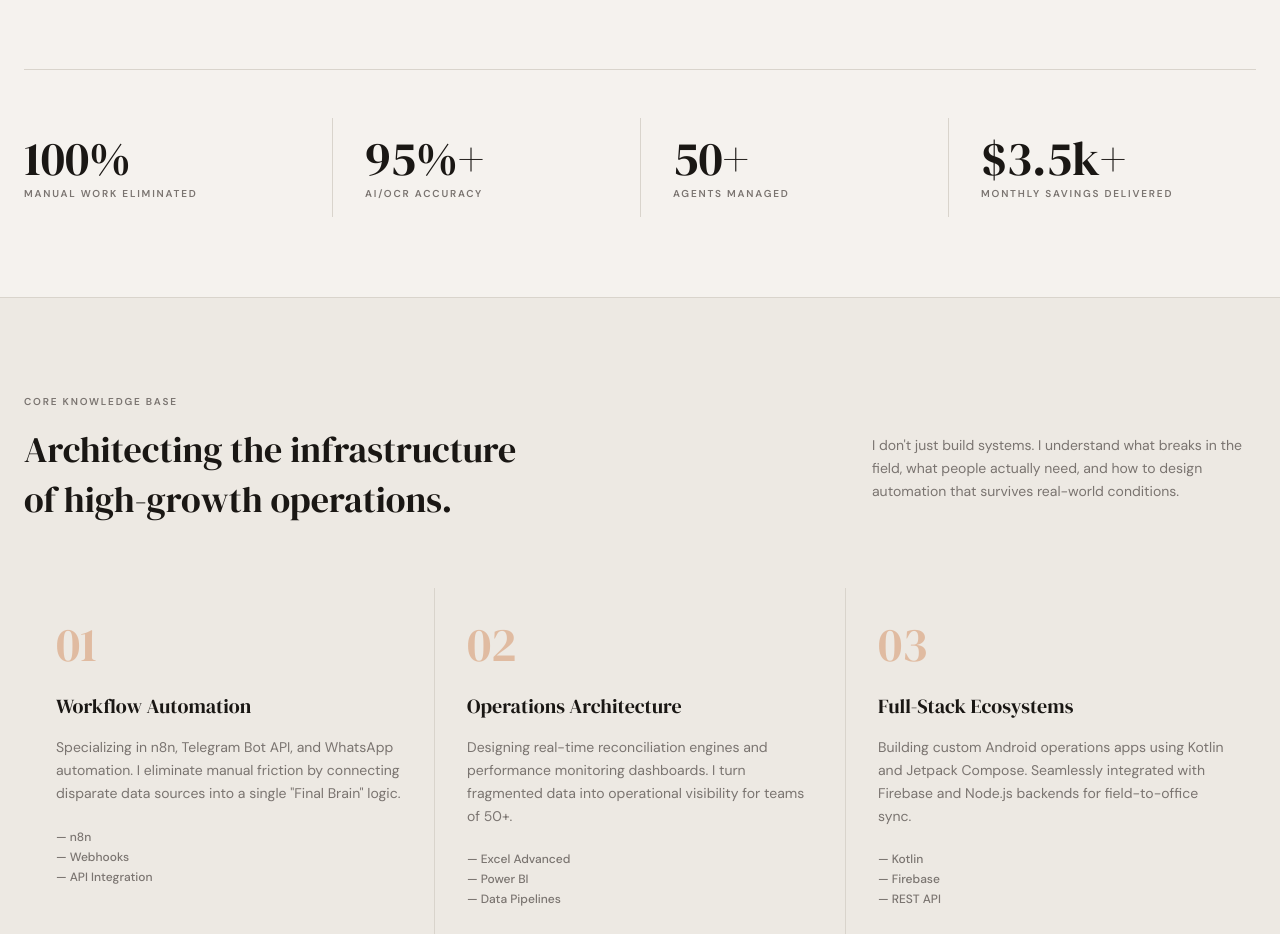
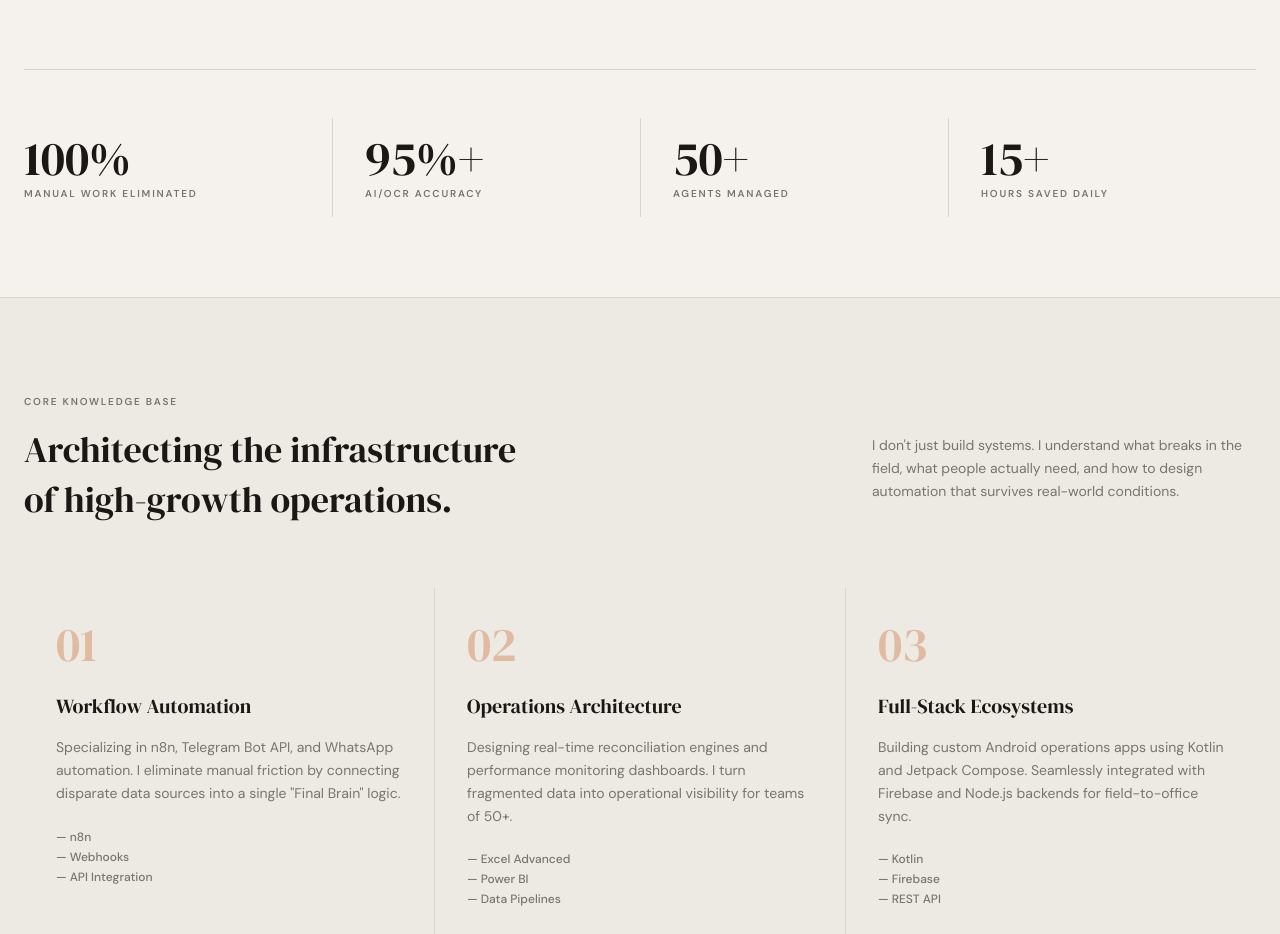
Before and after one commit to tamtam2492/portfolio, a React (Vite) app: page / in a window 1280 px wide. Shown: the part 800-1734 px from the top of the page. Built offline with nearby package versions, Linux system fonts and the light colour scheme.

Commit message:
fix: replace dollar savings metric with hours saved (15+/day)

```diff
--- a/public/cv-en.html
+++ b/public/cv-en.html
@@ -153,7 +153,7 @@ I don&rsquo;t just build systems - I understand what breaks in the real world an
   <li><strong>100%</strong> of manual data entry eliminated via Telegram + n8n + AI/OCR automation</li>
   <li><strong>95%+</strong> AI/OCR accuracy sustained across 500+ daily transactions</li>
     <li><strong>50+ field agents</strong> managed across 5 cities in Sulawesi</li>
-  <li><strong>$3,500+/month</strong> in estimated operational savings delivered per client</li>
+  <li><strong>15+ hours/day</strong> of manual operational work eliminated across all systems built
 </ul>
 
 <!-- CORE SKILLS -->
--- a/src/App.tsx
+++ b/src/App.tsx
@@ -138,7 +138,7 @@ const translations = {
       { label: "Manual Work Eliminated", value: "100%" },
       { label: "AI/OCR Accuracy", value: "95%+" },
       { label: "Agents Managed", value: "50+" },
-      { label: "Monthly Savings Delivered", value: "$3.5k+" },
+      { label: "Hours Saved Daily", value: "15+" },
     ],
     expertise: {
       label: "Core Knowledge Base",
@@ -228,7 +228,7 @@ const translations = {
       { label: "Pekerjaan Manual Dieliminasi", value: "100%" },
       { label: "Akurasi AI/OCR", value: "95%+" },
       { label: "Agen Dikelola", value: "50+" },
-      { label: "Penghematan Bulanan", value: "$3.5k+" },
+      { label: "Jam Dihemat Per Hari", value: "15+" },
     ],
     expertise: {
       label: "Basis Pengetahuan Inti",
```
